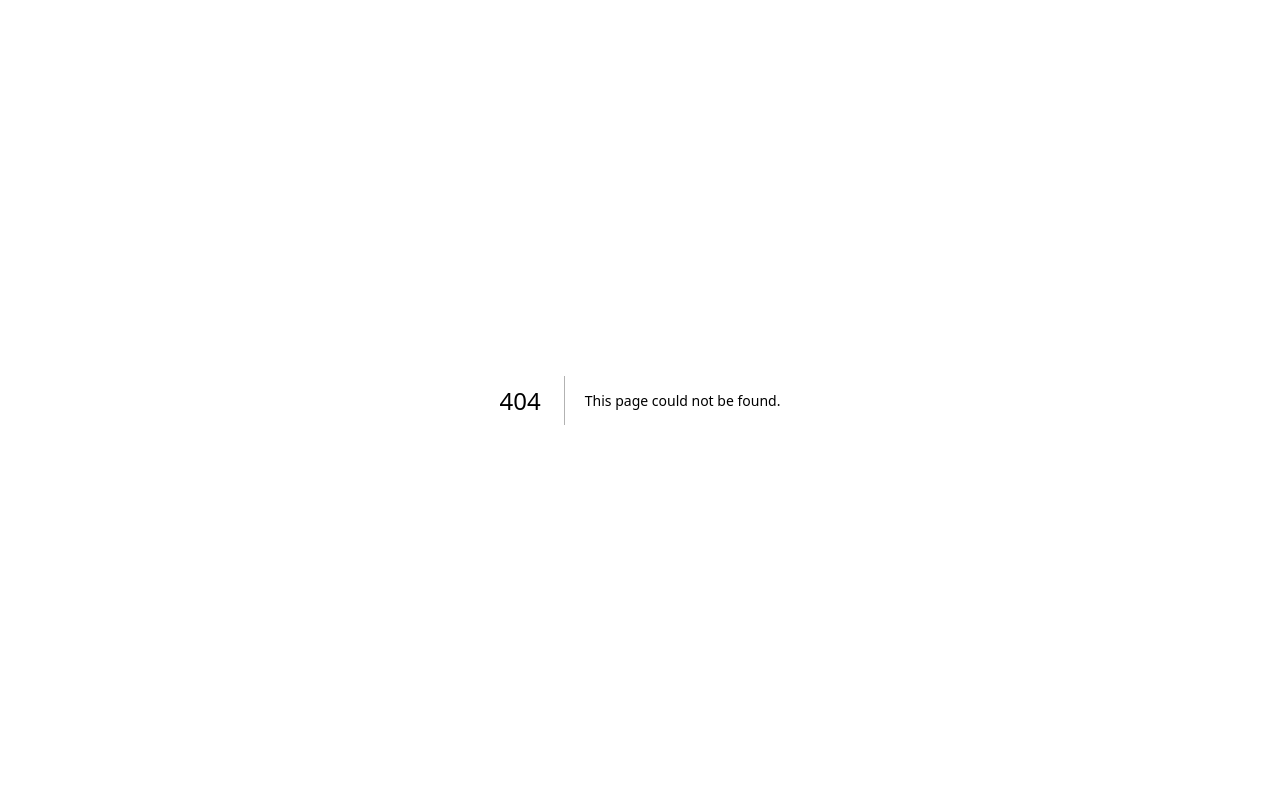
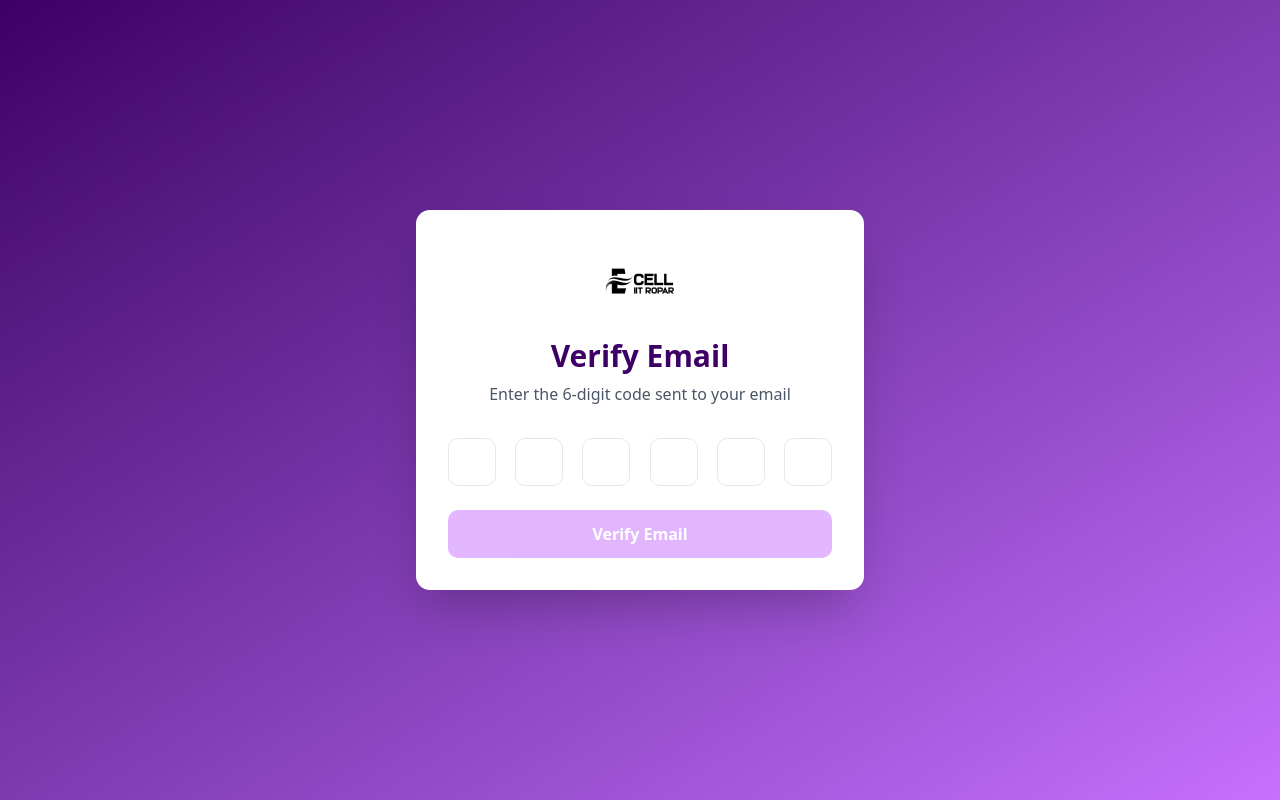
Before and after one commit to Chaitanya-Kalme/E_Cell_Website, a Next.js app: page /verifyotp/1 in a window 1280 px wide. Before the commit this address had no page. Built offline with nearby package versions, Linux system fonts and the light colour scheme.

Commit message:
Changes Registration Flow, added verifyotp page

```diff
--- a/src/app/(app)/login/page.jsx
+++ b/src/app/(app)/login/page.jsx
@@ -1,18 +1,23 @@
 'use client';
 
-import React from "react";
+import React, { useState } from "react";
 import { useForm } from "react-hook-form";
+import { Mail, Lock, Eye, EyeOff } from "lucide-react";
+import { useRouter } from "next/navigation";
 import Image from "next/image";
-import { Mail, Lock } from "lucide-react";
 
 const LoginPage = () => {
+  const router = useRouter();
   const {
     register,
     handleSubmit,
     formState: { errors },
   } = useForm();
 
+  const [showPassword, setShowPassword] = useState(false);
+
   const onSubmit = async (data) => {
+    router.push('/'); // Temporary redirect for testing
     console.log(data);
     // Add your login logic here
   };
@@ -62,8 +67,9 @@ const LoginPage = () => {
               <Lock className="w-4 h-4 text-[#C670FF]" />
               Password
             </label>
+            <div className="relative">
               <input
-              type="password"
+                type={showPassword ? "text" : "password"}
                 placeholder="Enter your password"
                 className="w-full px-4 py-3 border border-gray-200 rounded-lg focus:ring-2 focus:ring-[#C670FF] focus:border-[#C670FF] transition-colors duration-200 text-black"
                 {...register("password", {
@@ -74,6 +80,18 @@ const LoginPage = () => {
                   },
                 })}
               />
+              <button
+                type="button"
+                onClick={() => setShowPassword(!showPassword)}
+                className="absolute right-3 top-1/2 -translate-y-1/2 text-gray-500 hover:text-[#C670FF]"
+              >
+                {showPassword ? (
+                  <EyeOff className="w-5 h-5" />
+                ) : (
+                  <Eye className="w-5 h-5" />
+                )}
+              </button>
+            </div>
             {errors.password && (
               <p className="text-red-500 text-sm mt-1">{errors.password.message}</p>
             )}
--- a/src/app/(app)/registration/page.jsx
+++ b/src/app/(app)/registration/page.jsx
@@ -1,64 +1,63 @@
 'use client';
-
 import React, { useState } from "react";
 import { useForm } from "react-hook-form";
+import { toast } from "sonner";
 import Image from "next/image";
-import { Mail, Lock, User, Check } from "lucide-react";
+import { Mail, Lock, User, Phone, Eye, EyeOff } from "lucide-react";
+import { useRouter } from "next/navigation";
 
 const RegistrationPage = () => {
+  const router = useRouter();
   const {
     register,
     handleSubmit,
-    watch,
     formState: { errors },
   } = useForm();
 
-  const [showOtpInput, setShowOtpInput] = useState(false);
-  const [emailVerified, setEmailVerified] = useState(false);
-  const [otp, setOtp] = useState(['', '', '', '']);
-
-  const email = watch('email');
-
-  const handleOtpChange = (index, value) => {
-    if (value.length > 1) return; // Prevent multiple digits
-    const newOtp = [...otp];
-    newOtp[index] = value;
-    setOtp(newOtp);
-
-    // Auto-focus next input
-    if (value && index < 3) {
-      const nextInput = document.getElementById(`otp-${index + 1}`);
-      if (nextInput) nextInput.focus();
-    }
-  };
-
-  const handleKeyDown = (index, e) => {
-    if (e.key === 'Backspace' && !otp[index] && index > 0) {
-      const prevInput = document.getElementById(`otp-${index - 1}`);
-      if (prevInput) prevInput.focus();
-    }
-  };
-
-  const sendOtp = async () => {
-    // Add your OTP sending logic here
-    console.log('Sending OTP to:', email);
-    setShowOtpInput(true);
-  };
-
-  const verifyOtp = async () => {
-    // Add your OTP verification logic here
-    console.log('Verifying OTP:', otp.join(''));
-    setEmailVerified(true);
-    setShowOtpInput(false);
-  };
+  const [isLoading, setIsLoading] = useState(false);
+  const [error, setError] = useState("");
+  const [showPassword, setShowPassword] = useState(false);
 
   const onSubmit = async (data) => {
-    if (!emailVerified) {
-      alert('Please verify your email first');
-      return;
+    // router.push(`/verifyotp/65475656`); // Temporary redirect for testing
+    try {
+      setIsLoading(true);
+      setError("");
+
+      const response = await fetch("/api/user/registerUser", {
+        method: "POST",
+        headers: {
+          "Content-Type": "application/json",
+        },
+        body: JSON.stringify({
+          userName: data.name,
+          email: data.email,
+          mobileNo: data.mobile,
+          password: data.password,
+        }),
+      });
+
+      const result = await response.json();
+
+      if (!response.ok) {
+        toast.error("Registration failed");
+        throw new Error(result.message || "Registration failed");
       }
-    console.log(data);
-    // Add your registration logic here
+
+      if (result.success && result.data?.id) {
+        toast.success("Registration successful! Please verify your email.");
+        router.push(`/verifyotp/${result.data.id}`);
+      } else {
+        toast.error("Registration failed");
+        throw new Error(result.message || "Registration failed");
+      }
+    } catch (error) {
+      toast.error("An error occurred during registration");
+      setError(error.message || "An error occurred during registration");
+      console.error(error);
+    } finally {
+      setIsLoading(false);
+    }
   };
 
   return (
@@ -79,6 +78,7 @@ const RegistrationPage = () => {
 
         {/* Registration Form */}
         <form onSubmit={handleSubmit(onSubmit)} className="space-y-6">
+
           <div>
             <label className="flex items-center gap-2 text-sm font-semibold text-gray-700 mb-2">
               <User className="w-4 h-4 text-[#C670FF]" />
@@ -105,17 +105,11 @@ const RegistrationPage = () => {
             <label className="flex items-center gap-2 text-sm font-semibold text-gray-700 mb-2">
               <Mail className="w-4 h-4 text-[#C670FF]" />
               Email Address
-              {emailVerified && (
-                <span className="text-green-500 flex items-center gap-1 text-xs">
-                  <Check className="w-3 h-3" /> Verified
-                </span>
-              )}
             </label>
-            <div className="flex gap-2">
             <input
               type="email"
               placeholder="Enter your email address"
-                className="flex-1 px-4 py-3 border border-gray-200 rounded-lg focus:ring-2 focus:ring-[#C670FF] focus:border-[#C670FF] transition-colors duration-200 text-black"
+              className="w-full px-4 py-3 border border-gray-200 rounded-lg focus:ring-2 focus:ring-[#C670FF] focus:border-[#C670FF] transition-colors duration-200 text-black "
               {...register("email", {
                 required: "Email is required",
                 pattern: {
@@ -123,60 +117,42 @@ const RegistrationPage = () => {
                   message: "Please enter a valid email address",
                 },
               })}
-                disabled={emailVerified}
             />
-              {email && !emailVerified && (
-                <button
-                  type="button"
-                  onClick={sendOtp}
-                  className="px-4 py-2 bg-[#C670FF] text-white font-semibold rounded-lg hover:bg-[#3D0066] focus:ring-4 focus:ring-[#C670FF]/50 transition-colors duration-200"
-                >
-                  Send OTP
-                </button>
-              )}
-            </div>
             {errors.email && (
               <p className="text-red-500 text-sm mt-1">{errors.email.message}</p>
             )}
           </div>
 
-          {/* OTP Input */}
-          {showOtpInput && (
-            <div className="space-y-3">
-              <label className="block text-sm font-semibold text-gray-700">
-                Enter OTP
+          <div>
+            <label className="flex items-center gap-2 text-sm font-semibold text-gray-700 mb-2">
+              <Phone className="w-4 h-4 text-[#C670FF]" />
+              Mobile Number
             </label>
-              <div className="flex justify-between gap-2">
-                {otp.map((digit, index) => (
             <input
-                    key={index}
-                    id={`otp-${index}`}
-                    type="text"
-                    maxLength={1}
-                    value={digit}
-                    onChange={(e) => handleOtpChange(index, e.target.value)}
-                    onKeyDown={(e) => handleKeyDown(index, e)}
-                    className="w-12 h-12 text-center text-lg font-semibold border border-gray-800 rounded-lg focus:ring-2 focus:ring-[#C670FF] focus:border-[#C670FF] transition-colors duration-200 text-black"
+              type="tel"
+              placeholder="Enter your mobile number"
+              className="w-full px-4 py-3 border border-gray-200 rounded-lg focus:ring-2 focus:ring-[#C670FF] focus:border-[#C670FF] transition-colors duration-200 text-black"
+              {...register("mobile", {
+                required: "Mobile number is required",
+                pattern: {
+                  value: /^[0-9]{10}$/,
+                  message: "Please enter a valid 10-digit mobile number",
+                },
+              })}
             />
-                ))}
+            {errors.mobile && (
+              <p className="text-red-500 text-sm mt-1">{errors.mobile.message}</p>
+            )}
           </div>
-              <button
-                type="button"
-                onClick={verifyOtp}
-                className="w-full py-2 bg-[#C670FF] text-white font-semibold rounded-lg hover:bg-[#3D0066] focus:ring-4 focus:ring-[#C670FF]/50 transition-colors duration-200"
-              >
-                Verify OTP
-              </button>
-            </div>
-          )}
 
           <div>
             <label className="flex items-center gap-2 text-sm font-semibold text-gray-700 mb-2">
               <Lock className="w-4 h-4 text-[#C670FF]" />
               Password
             </label>
+            <div className="relative">
               <input
-              type="password"
+                type={showPassword ? "text" : "password"}
                 placeholder="Create a password"
                 className="w-full px-4 py-3 border border-gray-200 rounded-lg focus:ring-2 focus:ring-[#C670FF] focus:border-[#C670FF] transition-colors duration-200 text-black"
                 {...register("password", {
@@ -191,18 +167,29 @@ const RegistrationPage = () => {
                   },
                 })}
               />
+              <button
+                type="button"
+                onClick={() => setShowPassword(!showPassword)}
+                className="absolute right-3 top-1/2 -translate-y-1/2 text-gray-500 hover:text-[#C670FF]"
+              >
+                {showPassword ? (
+                  <EyeOff className="w-5 h-5" />
+                ) : (
+                  <Eye className="w-5 h-5" />
+                )}
+              </button>
+            </div>
             {errors.password && (
               <p className="text-red-500 text-sm mt-1">{errors.password.message}</p>
             )}
           </div>
 
-          {/* Submit Button */}
           <button
             type="submit"
+            disabled={isLoading}
             className="w-full py-3 px-4 bg-[#C670FF] text-white font-semibold rounded-lg hover:bg-[#3D0066] focus:ring-4 focus:ring-[#C670FF]/50 transition-colors duration-200 disabled:opacity-50 disabled:cursor-not-allowed"
-            disabled={!emailVerified}
           >
-            Create Account
+            {isLoading ? "Creating Account..." : "Create Account"}
           </button>
         </form>
       </div>
--- /dev/null
+++ b/src/app/(app)/verifyotp/[userId]/page.jsx
@@ -0,0 +1,118 @@
+'use client';
+
+import React, { useState } from 'react';
+import { useParams, useRouter } from 'next/navigation';
+import { toast } from "sonner";
+import Image from 'next/image';
+
+const VerifyOtp = () => {
+  const router = useRouter();
+  const params = useParams();
+  const [otp, setOtp] = useState(['', '', '', '', '', '']);
+  const [isLoading, setIsLoading] = useState(false);
+  const [error, setError] = useState('');
+
+  const handleOtpChange = (index, value) => {
+    if (value.length > 1) return; // Prevent multiple digits
+    const newOtp = [...otp];
+    newOtp[index] = value;
+    setOtp(newOtp);
+
+    // Auto-focus next input
+    if (value && index < 5) {
+      const nextInput = document.getElementById(`otp-${index + 1}`);
+      if (nextInput) nextInput.focus();
+    }
+  };
+
+  const handleKeyDown = (index, e) => {
+    if (e.key === 'Backspace' && !otp[index] && index > 0) {
+      const prevInput = document.getElementById(`otp-${index - 1}`);
+      if (prevInput) prevInput.focus();
+    }
+  };
+
+  const verifyOtp = async () => {
+    // router.push('/login'); // Temporary redirect for testing
+    try {
+      setIsLoading(true);
+      setError('');
+      const response = await fetch(`/api/user/verifyUser/${params.userId}`, {
+        method: 'POST',
+        headers: {
+          'Content-Type': 'application/json',
+        },
+        body: JSON.stringify({
+          otp: otp.join(''),
+        }),
+      });
+
+      const data = await response.json();
+
+      if (data.success) {
+        toast.success("Email verified successfully! Please login.");
+        router.push('/login'); // Redirect to login after successful verification
+      } else {
+        toast.error('Invalid OTP');
+        setError(data.message || 'Invalid OTP');
+      }
+    } catch (error) {
+      toast.error('An error occurred during verification');
+      setError('An error occurred during verification');
+      console.error(error);
+    } finally {
+      setIsLoading(false);
+    }
+  };
+
+  return (
+    <div className="min-h-screen flex items-center justify-center bg-gradient-to-br from-[#3D0066] to-[#C670FF]">
+      <div className="w-full max-w-md p-8 bg-white rounded-xl shadow-2xl">
+        {/* Logo and Header */}
+        <div className="flex flex-col items-center mb-8">
+          <Image
+            src="/E-Cell Image.jpg"
+            alt="E-Cell Logo"
+            width={80}
+            height={80}
+            className="rounded-full mb-4"
+          />
+          <h2 className="text-3xl font-bold text-[#3D0066]">Verify Email</h2>
+          <p className="text-gray-600 mt-2">Enter the 6-digit code sent to your email</p>
+        </div>
+
+        {/* OTP Input */}
+        <div className="space-y-6">
+          <div className="flex justify-between gap-2">
+            {otp.map((digit, index) => (
+              <input
+                key={index}
+                id={`otp-${index}`}
+                type="text"
+                maxLength={1}
+                value={digit}
+                onChange={(e) => handleOtpChange(index, e.target.value)}
+                onKeyDown={(e) => handleKeyDown(index, e)}
+                className="w-12 h-12 text-center text-lg font-semibold border border-gray-200 rounded-lg focus:ring-2 focus:ring-[#C670FF] focus:border-[#C670FF] transition-colors duration-200 text-black [&:-webkit-autofill]:bg-white [&:-webkit-autofill]:shadow-[0_0_0_30px_white_inset] [&:-webkit-autofill]:text-black"
+              />
+            ))}
+          </div>
+
+          {error && (
+            <p className="text-red-500 text-sm text-center">{error}</p>
+          )}
+
+          <button
+            onClick={verifyOtp}
+            disabled={isLoading || otp.some(digit => !digit)}
+            className="w-full py-3 px-4 bg-[#C670FF] text-white font-semibold rounded-lg hover:bg-[#3D0066] focus:ring-4 focus:ring-[#C670FF]/50 transition-colors duration-200 disabled:opacity-50 disabled:cursor-not-allowed"
+          >
+            {isLoading ? 'Verifying...' : 'Verify Email'}
+          </button>
+        </div>
+      </div>
+    </div>
+  );
+};
+
+export default VerifyOtp;
--- a/src/lib/prisma.ts
+++ b/src/lib/prisma.ts
@@ -1,4 +1,4 @@
-import { PrismaClient } from "../../generated/prisma"; // if using path aliases like `@`
+import { PrismaClient } from "@prisma/client";
 
 
 
```
Also changed, not shown: 1 other file (tests, documents, lock files or other folders). Lines whose indentation alone changed are shown as unchanged.
